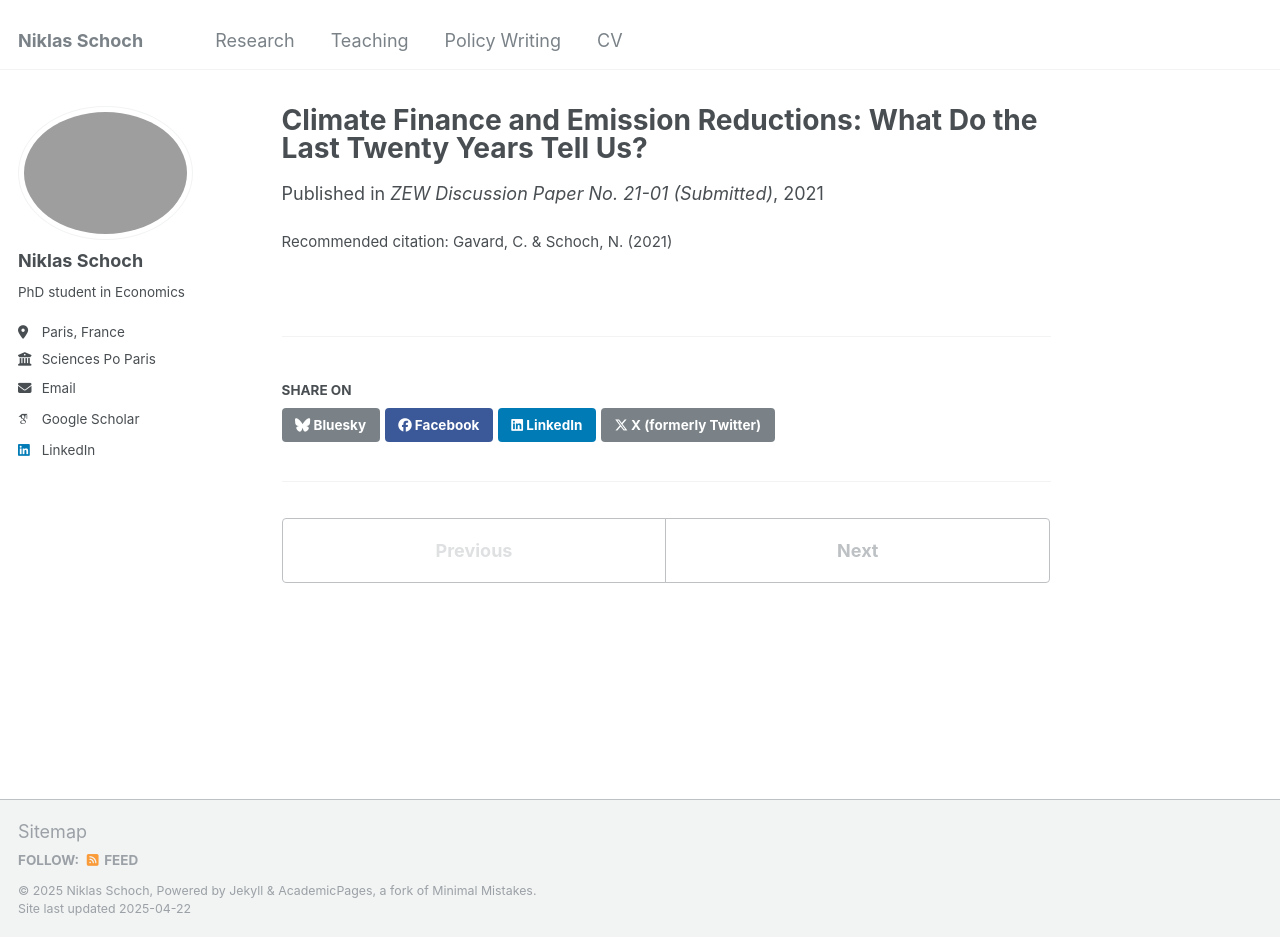
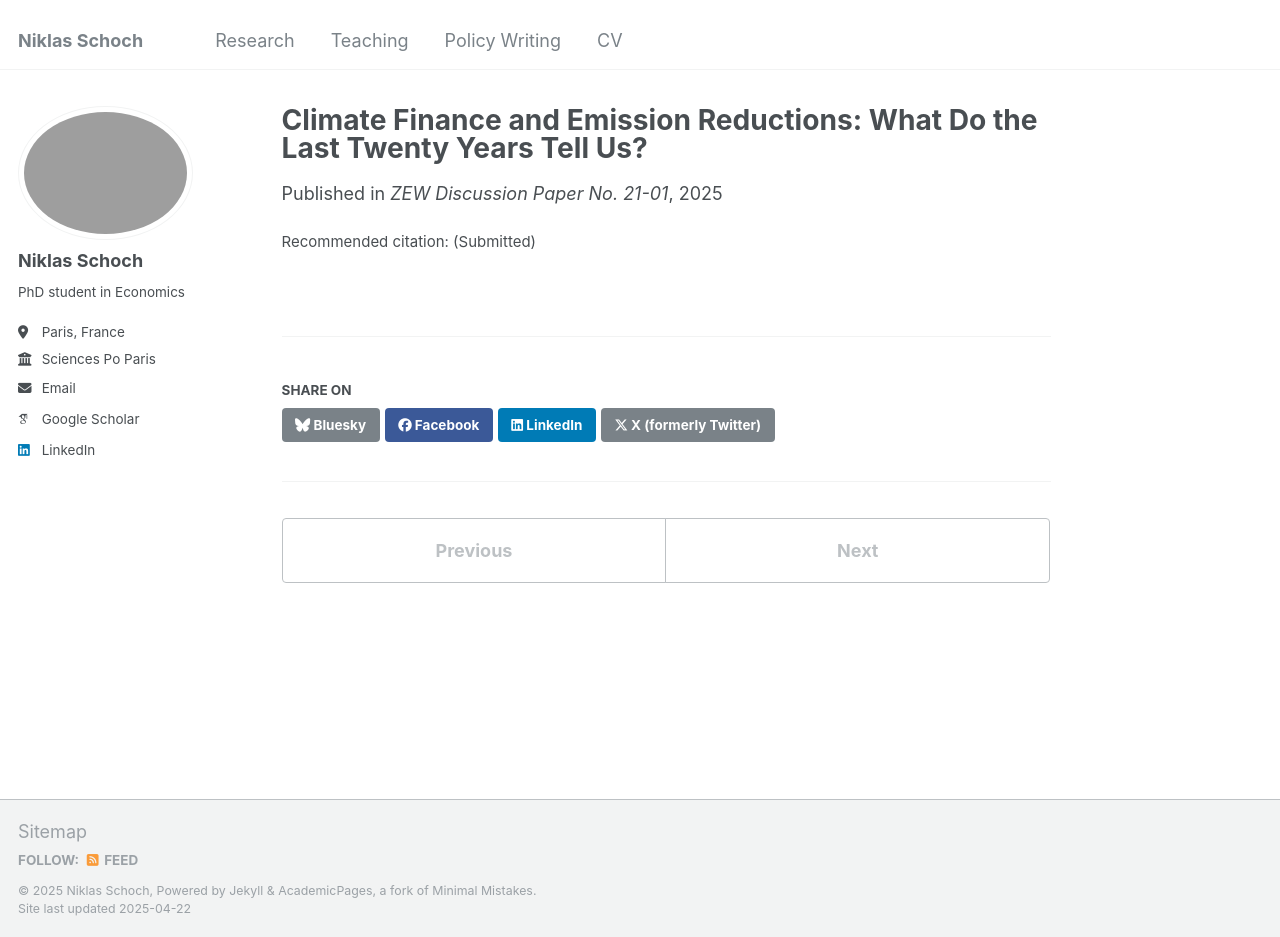
Before and after one commit to niklasschoch/niklasschoch.github.io, a Jekyll site: the page built from _publications/climate-finance.md, in a window 1280 px wide and 937 px high. Built offline with Jekyll 4.4.1, drawn with Linux system fonts in a browser that asks for light colours; some web fonts are replaced.

Commit message:
Update climate-finance.md
Signed-off-by: niklasschoch <74817881+niklasschoch@users.noreply.github.com>

```diff
--- a/_publications/climate-finance.md
+++ b/_publications/climate-finance.md
@@ -1,10 +1,11 @@
 ---
 title: "Climate Finance and Emission Reductions: What Do the Last Twenty Years Tell Us?"
-date: 2021-01-01
 collection: publications
 category: Working Paper
-citation: 'Gavard, C. & Schoch, N. (2021)'
-venue: ZEW Discussion Paper No. 21-01 (Submitted)
+venue: ZEW Discussion Paper No. 21-01
+citation: "(Submitted)"
+authors:
+  - with Gavard, C.
 links:
   - label: "Working Paper"
     url: "https://www.zew.de/en/publications/climate-finance-and-emission-reductions-what-do-the-last-twenty-years-tell-us"
```
